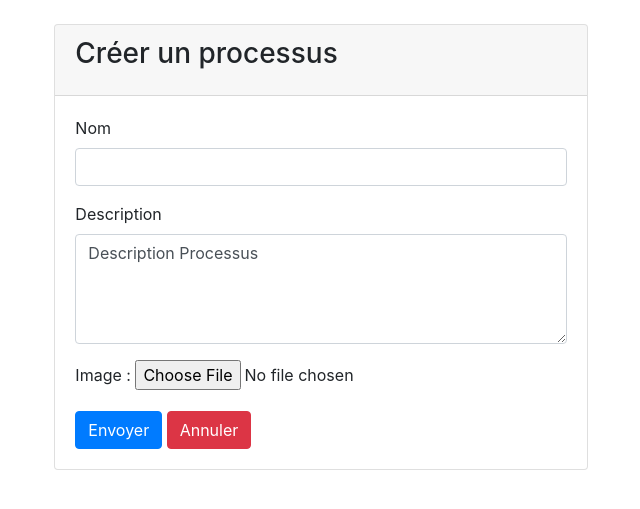
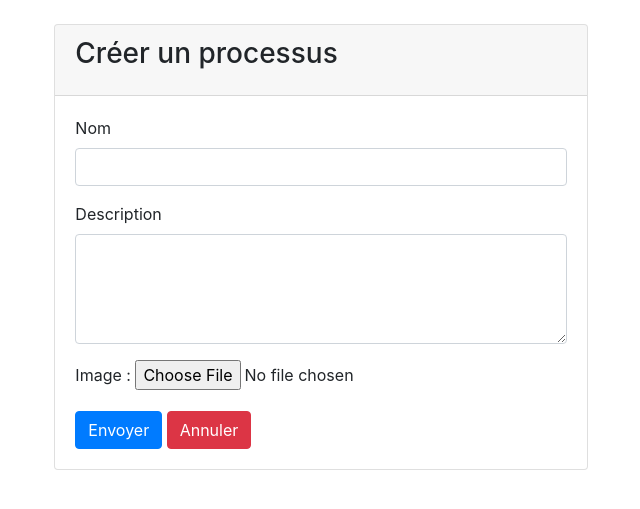
Before and after one commit to bts-lasalle-avignon-projets/ergonomic-workstation-2025, a PHP site: page /Processus/add in a window 1280 px wide. Shown: the part 56-565 px from the top of the page, without its empty margins (319-959 px from the left). Run offline with PHP 8.4, Linux system fonts and the light colour scheme.

Commit message:
correction faute de frappe

```diff
--- a/ModuleCreation/www/views/Processus/add.php
+++ b/ModuleCreation/www/views/Processus/add.php
@@ -10,7 +10,7 @@
 			</div>
 			<div class="form-group">
 				<label for="descriptionProcessus">Description</label>
-				<textarea class="form-control" name="desciptionProcessus" id="descriptionProcessus" rows="4" required>Description Processus</textarea>
+				<textarea class="form-control" name="descriptionProcessus" id="descriptionProcessus" rows="4" required></textarea>
 			</div>
 			<div class="form-group">
 				<label for="image">Image :</label>
```
